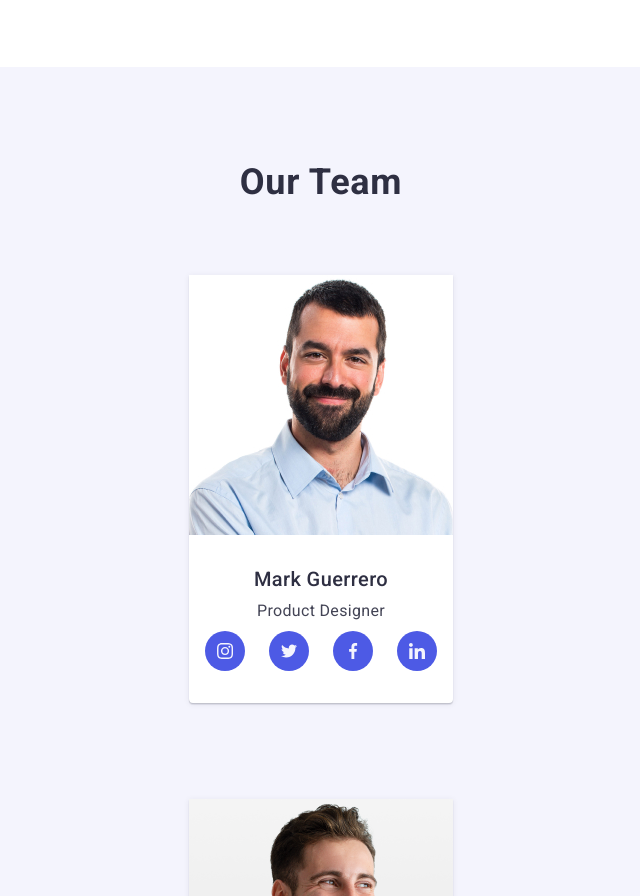
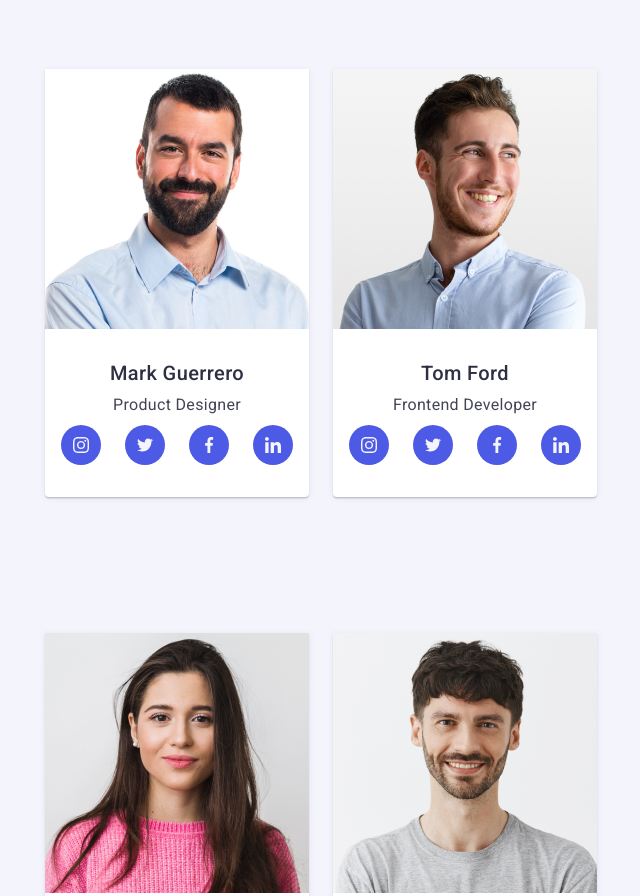
Before and after one commit to michallow/goit-markup-hw-07, a plain HTML site: page index.html in a window 1280 px wide. Shown: the part 1109-2005 px from the top of the page, without its empty margins (319-959 px from the left). Drawn offline with nearby package versions, Linux system fonts and the light colour scheme.

Commit message:
HW_Update

```diff
--- a/css/styles.css
+++ b/css/styles.css
@@ -1316,6 +1316,10 @@ body {
     letter-spacing: 1.12px;
   }
 
+  .mobile-menu {
+    display: none;
+  }
+
   .container-txt {
     /* max-width: 496px; */
     margin: 121px 136px 204px;
@@ -1385,9 +1389,12 @@ body {
   }
 
   .section-team-list {
-    display: flex;
-    flex-direction: column;
+    display: grid;
+    grid-template-columns: repeat(2, 1fr);
+    justify-content: center;
     align-items: center;
+    column-gap: 24px;
+    row-gap: 64px;
   }
 
   .section-team-list-item {
```
